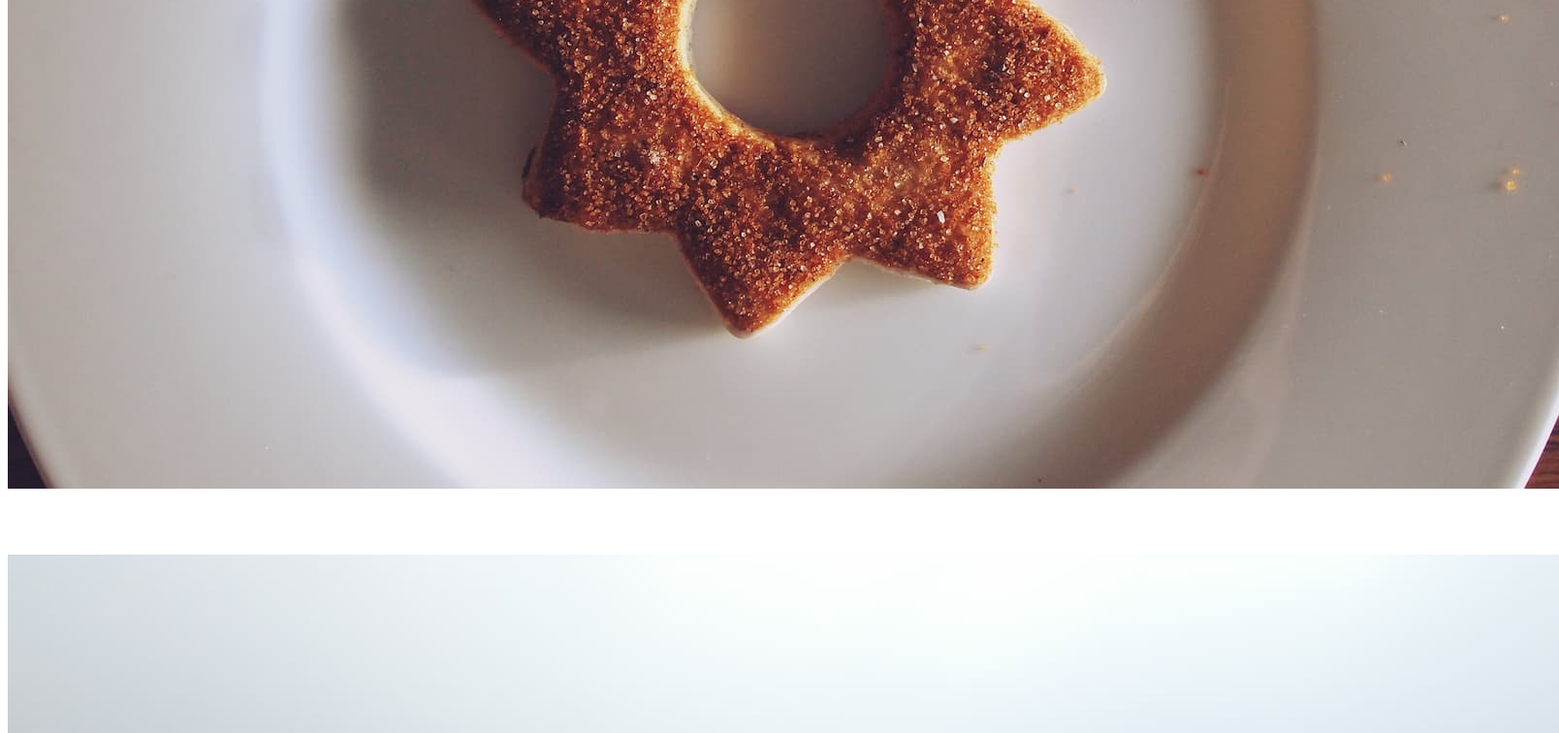
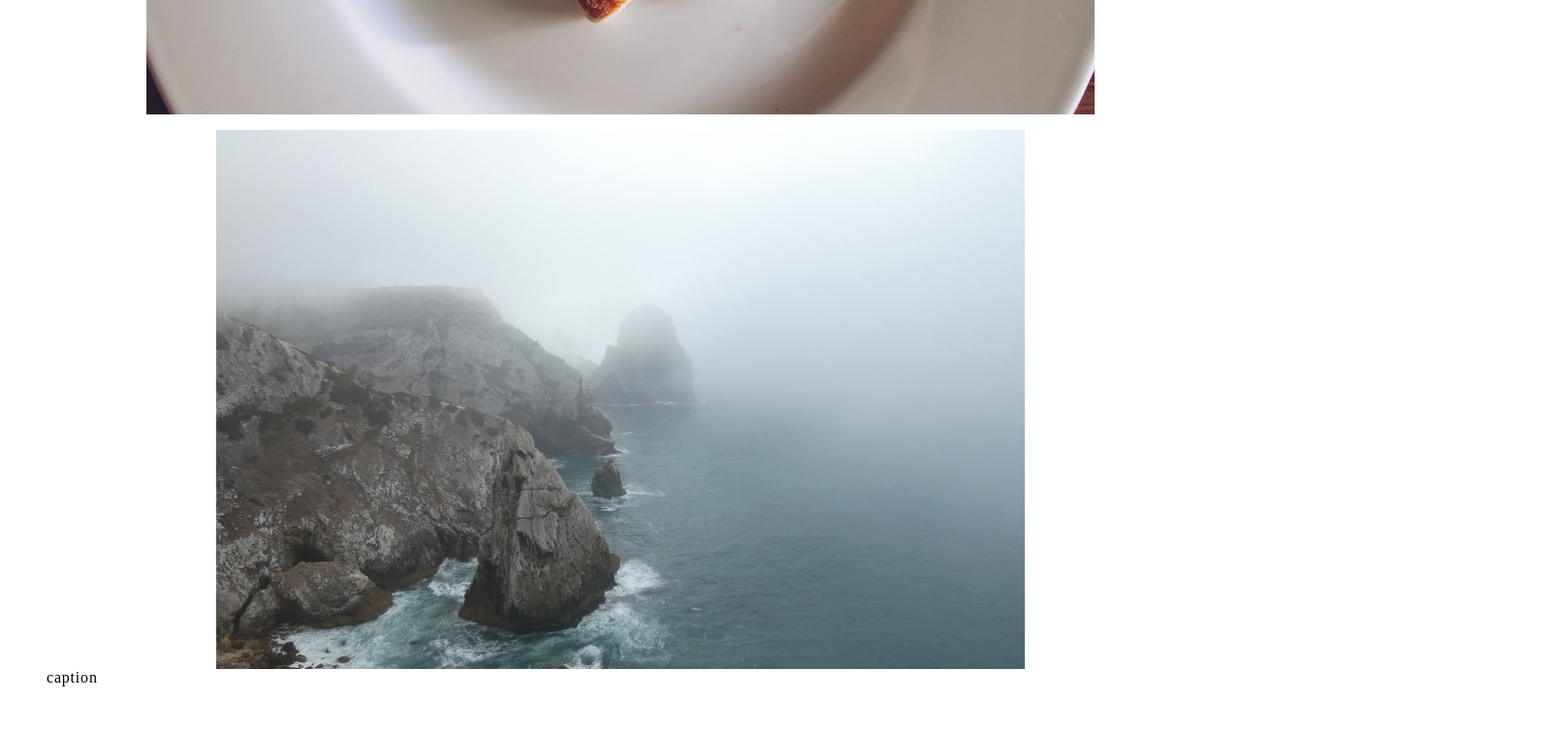
Before and after one commit to big-mon/nextjs-lustario, a Next.js app: page /post/about in a window 1280 px wide. Shown: the part 3240-3996 px from the top of the page at 97% size, 1608 px wide, since content can reach past the window. Built offline with nearby package versions, Linux system fonts and the light colour scheme.

Commit message:
chore: support img on article

```diff
--- a/src/components/molecules/ArticleBody.tsx
+++ b/src/components/molecules/ArticleBody.tsx
@@ -5,6 +5,7 @@ import remarkBreaks from "remark-breaks";
 import rehypeHighlight from "rehype-highlight";
 import rehypeRaw from "rehype-raw";
 import CustomLink from "components/atoms/CustomLink";
+import ArticleImage from "components/molecules/ArticleImage";
 
 type Props = {
   content: string;
@@ -29,6 +30,7 @@ const ArticleBody = ({ content }: Props) => {
             h4: "h5",
             h5: "h6",
             a: CustomLink,
+            img: ArticleImage,
           }}
         >
           {content}
--- /dev/null
+++ b/src/components/molecules/ArticleImage.tsx
@@ -0,0 +1,22 @@
+import Image from "next/image";
+
+type Props = {
+  title?: string;
+  src?: string;
+  alt?: string;
+};
+
+const ArticleImage = ({ title, src = "", alt = "" }: Props) => {
+  return (
+    <figure className="my-8 relative">
+      <Image src={src} alt={alt} layout="fill" objectFit="contain" />
+      {title ? (
+        <figcaption className="p-2 text-center text-base">{title}</figcaption>
+      ) : (
+        <></>
+      )}
+    </figure>
+  );
+};
+
+export default ArticleImage;
--- a/src/styles/article.module.scss
+++ b/src/styles/article.module.scss
@@ -118,7 +118,7 @@
   }
 
   figure {
-    > div {
+    > span {
       position: unset !important;
     }
 
@@ -127,5 +127,9 @@
       height: unset !important;
       max-height: 556px !important;
     }
+
+    + br {
+      display: none;
+    }
   }
 }
```
